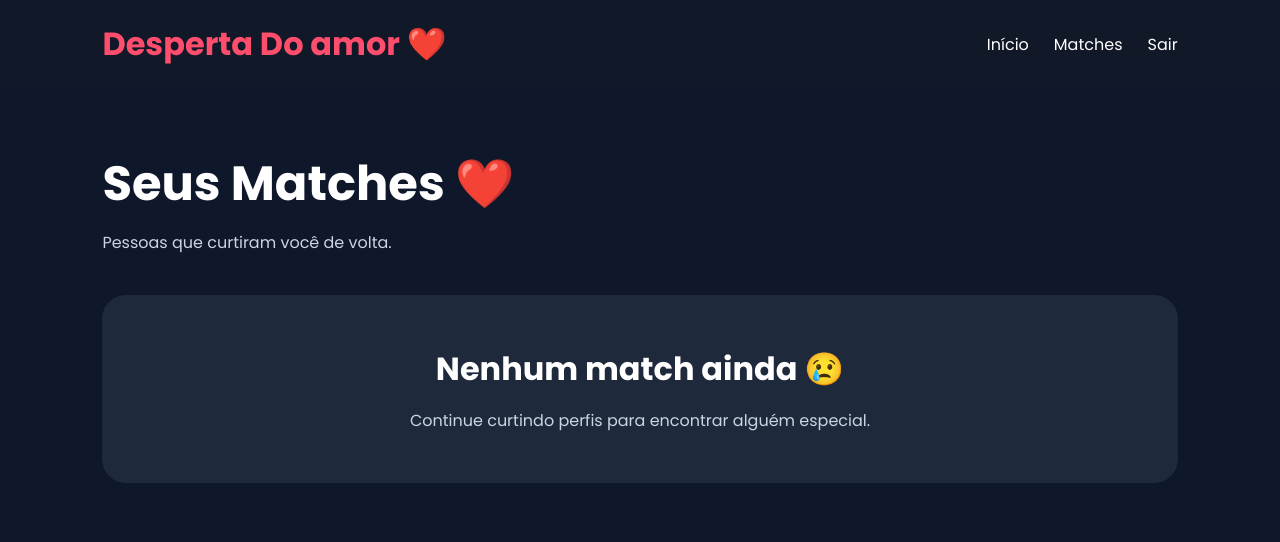
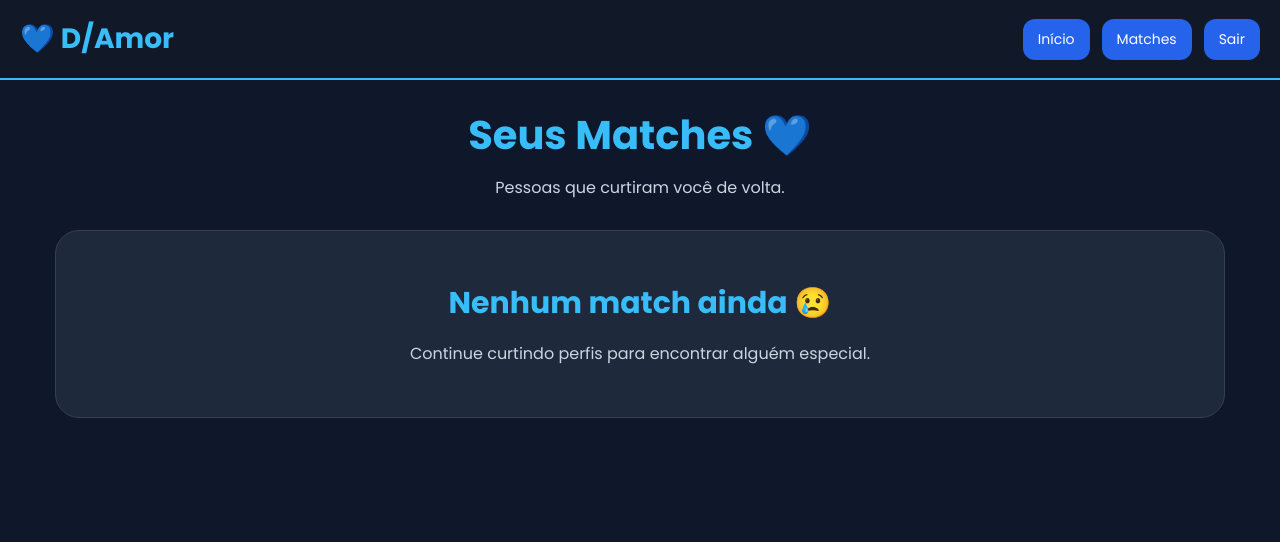
Before and after one commit to ODespertardoAmor/despertardoamor, a Flask app: page /matches in a window 1280 px wide. Shown: the top 542 px of the page. Run offline with Flask 3, Linux system fonts and the light colour scheme; the visitor is signed in with stand-in values (Sample User, id 1).

Commit message:
Update matches.html

```diff
--- a/templates/matches.html
+++ b/templates/matches.html
@@ -3,7 +3,7 @@
 <head>
     <meta charset="UTF-8">
     <meta name="viewport" content="width=device-width, initial-scale=1.0">
-    <title>Matches - D❤️</title>
+    <title>Matches - D/Amor</title>
 
     <link href="https://fonts.googleapis.com/css2?family=Poppins:wght@300;400;500;600;700&display=swap" rel="stylesheet">
 
@@ -25,7 +25,7 @@
         .navbar{
 
             width:100%;
-            padding:20px 8%;
+            padding:18px 20px;
             display:flex;
             justify-content:space-between;
             align-items:center;
@@ -33,41 +33,53 @@
             position:sticky;
             top:0;
             z-index:1000;
+            border-bottom:2px solid #38bdf8;
 
         }
 
         .logo{
-            font-size:32px;
+            font-size:28px;
             font-weight:700;
-            color:#ff4d6d;
+            color:#38bdf8;
         }
 
         .menu{
             display:flex;
-            gap:25px;
+            gap:12px;
+            flex-wrap:wrap;
         }
 
         .menu a{
+
             color:white;
             text-decoration:none;
             transition:0.3s;
+            background:#2563eb;
+            padding:10px 15px;
+            border-radius:12px;
+            font-size:14px;
+
         }
 
         .menu a:hover{
-            color:#ff4d6d;
+            background:#1d4ed8;
         }
 
         .container{
-            padding:60px 8%;
+            padding:25px 15px;
+            max-width:1200px;
+            margin:auto;
         }
 
         .title{
-            margin-bottom:40px;
+            margin-bottom:30px;
+            text-align:center;
         }
 
         .title h1{
-            font-size:48px;
+            font-size:40px;
             margin-bottom:10px;
+            color:#38bdf8;
         }
 
         .title p{
@@ -134,35 +150,51 @@
         }
 
         .btn-chat:hover{
-            background:#ff3355;
+            background:#1d4ed8;
         }
 
         .empty{
 
             background:#1e293b;
-            padding:50px;
+            padding:50px 20px;
             border-radius:24px;
             text-align:center;
+            border:1px solid #334155;
 
         }
 
         .empty h2{
             margin-bottom:15px;
-            font-size:32px;
+            font-size:30px;
+            color:#38bdf8;
         }
 
         .empty p{
             color:#cbd5e1;
+            line-height:1.6;
         }
 
         @media(max-width:768px){
 
-            .title h1{
-                font-size:38px;
+            .navbar{
+                flex-direction:column;
+                gap:15px;
+            }
+
+            .logo{
+                font-size:24px;
             }
 
             .menu{
-                display:none;
+                justify-content:center;
+            }
+
+            .title h1{
+                font-size:32px;
+            }
+
+            .match-card img{
+                height:260px;
             }
 
         }
@@ -174,12 +206,24 @@
 
     <nav class="navbar">
 
-        <div class="logo">Desperta Do amor ❤️</div>
+        <div class="logo">
+            💙 D/Amor
+        </div>
 
         <div class="menu">
-            <a href="/">Início</a>
-            <a href="/matches">Matches</a>
-            <a href="/logout">Sair</a>
+
+            <a href="/">
+                Início
+            </a>
+
+            <a href="/matches">
+                Matches
+            </a>
+
+            <a href="/logout">
+                Sair
+            </a>
+
         </div>
 
     </nav>
@@ -188,10 +232,15 @@
     <div class="container">
 
         <div class="title">
-            <h1>Seus Matches ❤️</h1>
+
+            <h1>
+                Seus Matches 💙
+            </h1>
+
             <p>
                 Pessoas que curtiram você de volta.
             </p>
+
         </div>
 
 
```
Also changed, not shown: other parts of templates/matches.html (+40 -14 lines).
